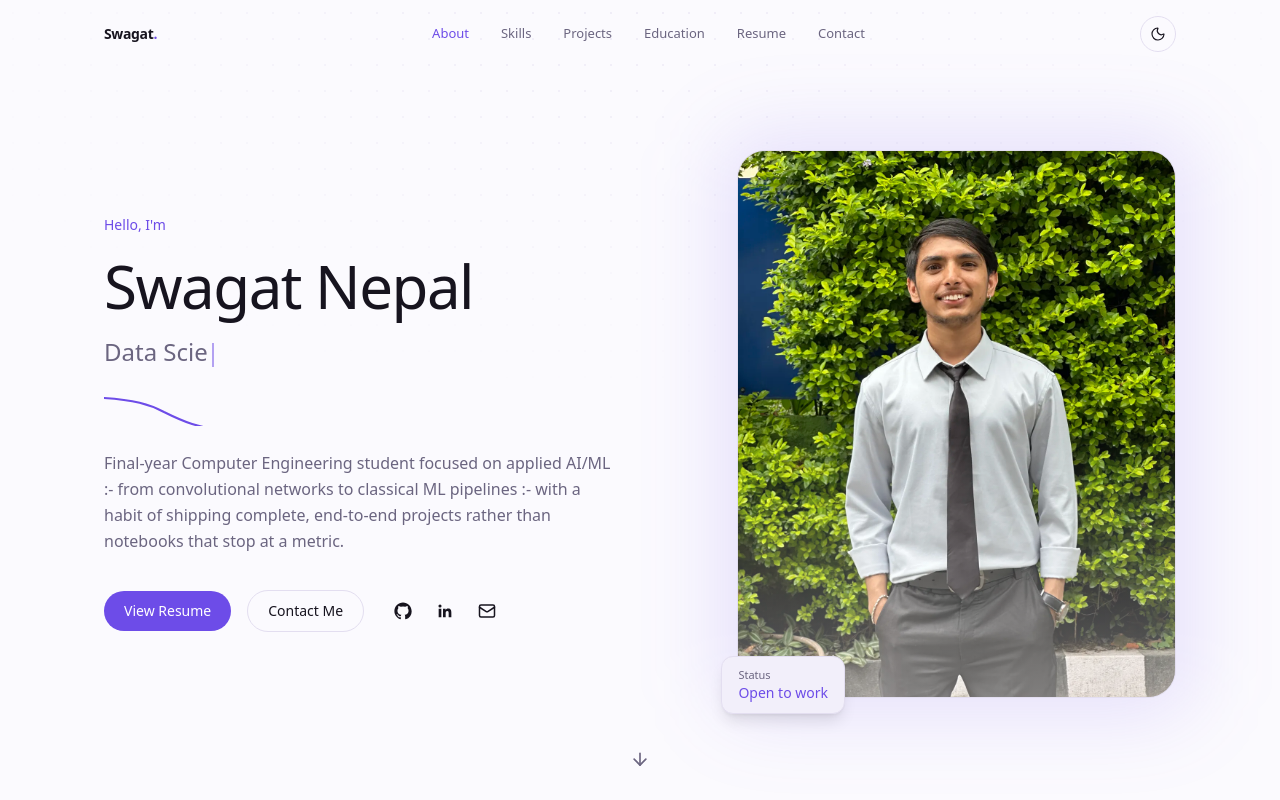
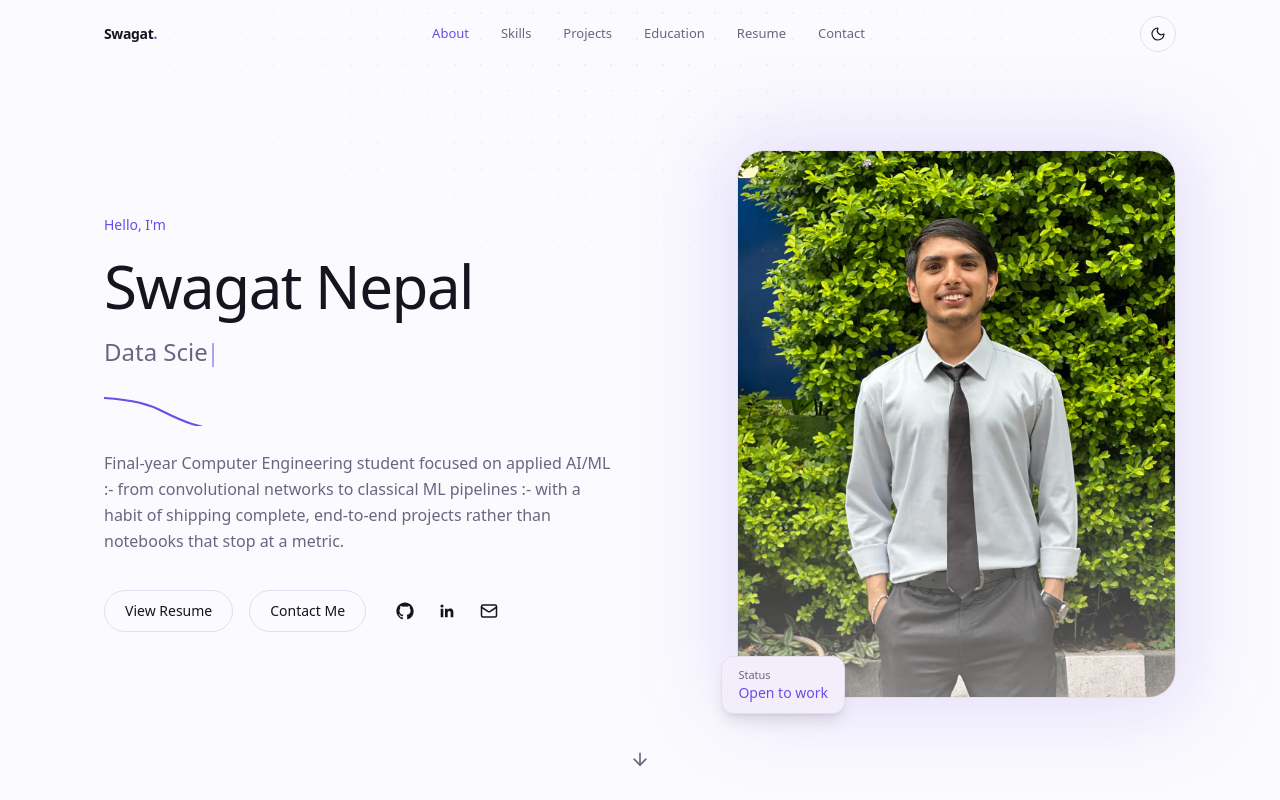
Before and after one commit to swagat017/Personal-Portfolio, a Next.js app: page / in a window 1280 px wide. Shown: the top 800 px of the page. Built offline with nearby package versions, Linux system fonts and the light colour scheme.

Commit message:
color tone changed for a button

```diff
--- a/src/components/sections/hero.tsx
+++ b/src/components/sections/hero.tsx
@@ -108,7 +108,7 @@ export function Hero() {
             transition={{ duration: 0.7, delay: 0.5, ease: [0.16, 1, 0.3, 1] }}
             className="mt-9 flex flex-wrap items-center gap-4"
           >
-            <Button href="#resume" variant="primary">
+            <Button href="#resume" variant="secondary">
               View Resume
             </Button>
             <Button href="#contact" variant="secondary">
```
